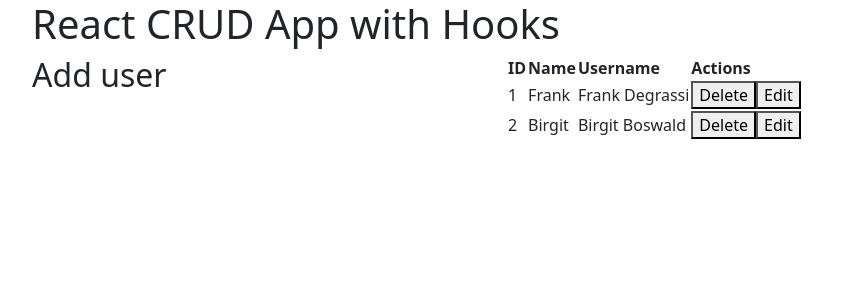
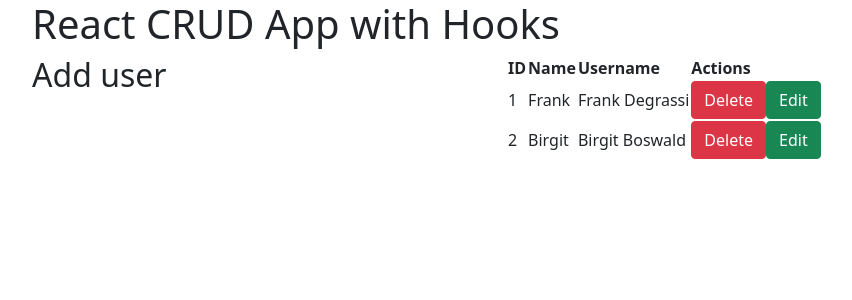
Before and after one commit to HemantKhinchiProjects/react-CRUD, a React (Create React App) app: page / in a window 1280 px wide. Shown: the top 300 px of the page, without its empty margins (50-902 px from the left). Built offline with nearby package versions, Linux system fonts and the light colour scheme.

Commit message:
1 file modified

```diff
--- a/src/tables/UserTable.js
+++ b/src/tables/UserTable.js
@@ -21,8 +21,10 @@ const UserTable = (props) => {
                 <td>{name}</td>
                 <td>{username}</td>
                 <td>
-                  <button>Delete</button>
-                  <button>Edit</button>
+                  <button type="button" className="btn btn-danger">
+                    Delete
+                  </button>
+                  <button className="btn btn-success">Edit</button>
                 </td>
               </tr>
             );
```
